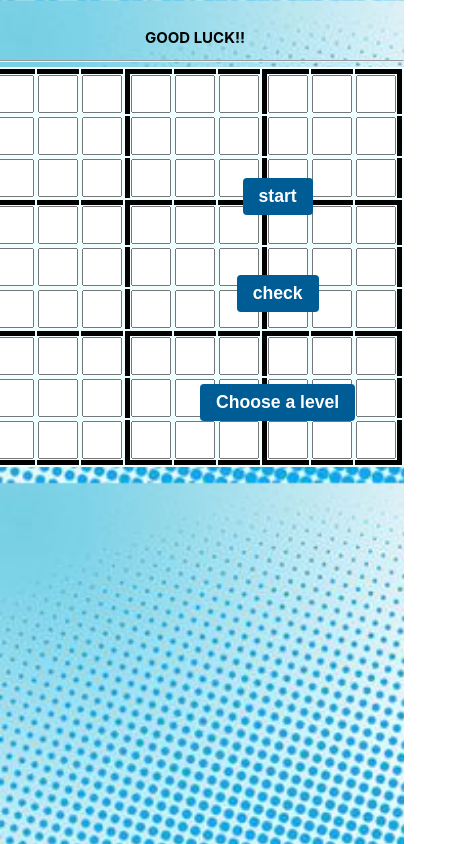
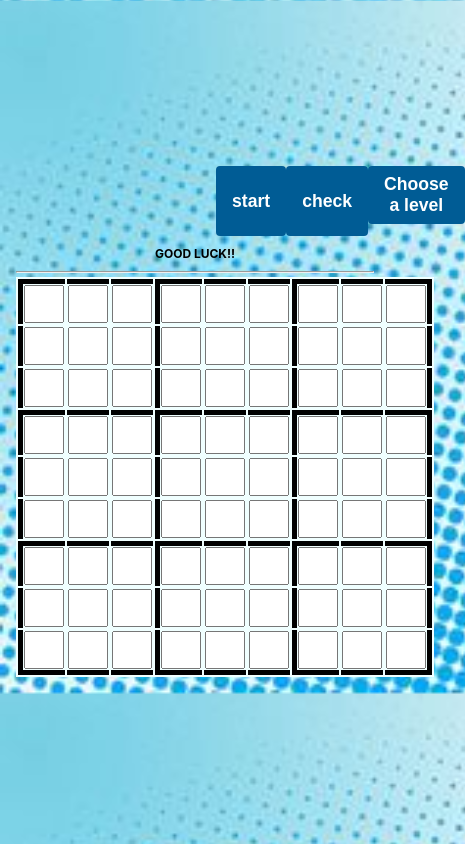
Before and after one commit to David-Beninson/sudoku_app, a React (Create React App) app: page /#/Easy in a window 390 px wide. Shown: the whole page, 465 px wide, since content can reach past the window. Built offline with nearby package versions, Linux system fonts and the light colour scheme.

Commit message:
sudokutwo

```diff
--- a/src/componenta/board.css
+++ b/src/componenta/board.css
@@ -49,15 +49,36 @@ input {
 
 #pobtn{
     position: fixed;
-    z-index: 1;
+    z-index: 0;
     left: 0;
     margin-top: 150px;
     margin-left: 200px;
 }
-
+@media(max-width: 1100px){
+    body{
+        height: auto;
+        display:block;
+        align-items: center;
+        justify-content: center;
+        font-size: 8px;
+    }
+    #pobtn{
+        display: flex;
+        position:sticky;
+        z-index: 0;
+    }
+    button {
+        width: auto;
+        padding: 0.5rem 0.5rem;
+        color: white;
+        border: none;
+        border-radius: var(--border-radius);
+        outline: none;
+        cursor: pointer;
+        background: var(--color-primiry);
+    }}
 
 button {
-
     width: auto;
     padding: 0.5rem 1rem;
     font-weight: bold;
```
